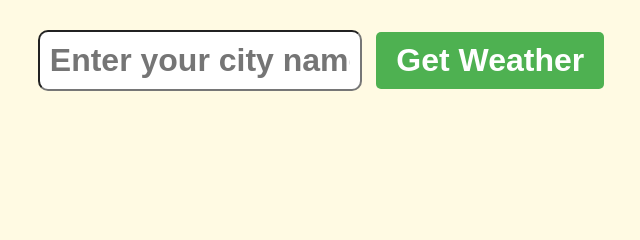
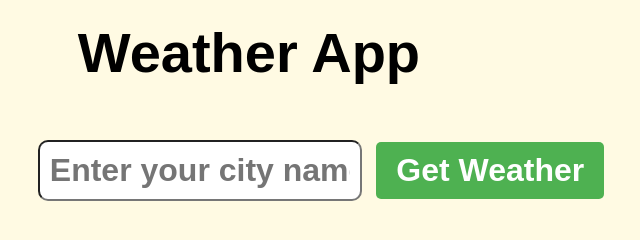
Before and after one commit to inglepawan/Projects, a plain HTML site: page FrontEnd/Weather App/index.html in a window 1280 px wide. Shown: the whole page, without its empty margins (324-964 px from the left). Drawn offline with Linux system fonts and the light colour scheme.

Commit message:
weather-update

```diff
--- a/FrontEnd/Weather App/index.html
+++ b/FrontEnd/Weather App/index.html
@@ -7,8 +7,9 @@
     <link rel="stylesheet" href="style.css">
 </head>
 <body>
-
-<form class="weatherForm">
+<div class="container">
+     <h1>Weather App</h1>
+   <form class="weatherForm">
     <input type="text" class="cityInput" placeholder="Enter your city name">
     <button type="submit">Get Weather</button>
 </form>
@@ -20,6 +21,7 @@
     <p class="weatherEmoji">☀️</p>
     <p class="errDisplay">Please Enter a City name</p> -->
 </div>
-      <script src="main.js"></script>
+</div>
+<script src="main.js"></script>
 </body>
 </html>
--- a/FrontEnd/Weather App/style.css
+++ b/FrontEnd/Weather App/style.css
@@ -6,7 +6,12 @@ body {
     flex-direction: column;
     align-items: center;
 }
-
+h1{
+    font-family:Arial, Helvetica, sans-serif;
+    font-weight: bold;
+    margin: 50px;
+    padding: 20px;
+}
 .weatherForm {
     margin: 20PX;
 
```
